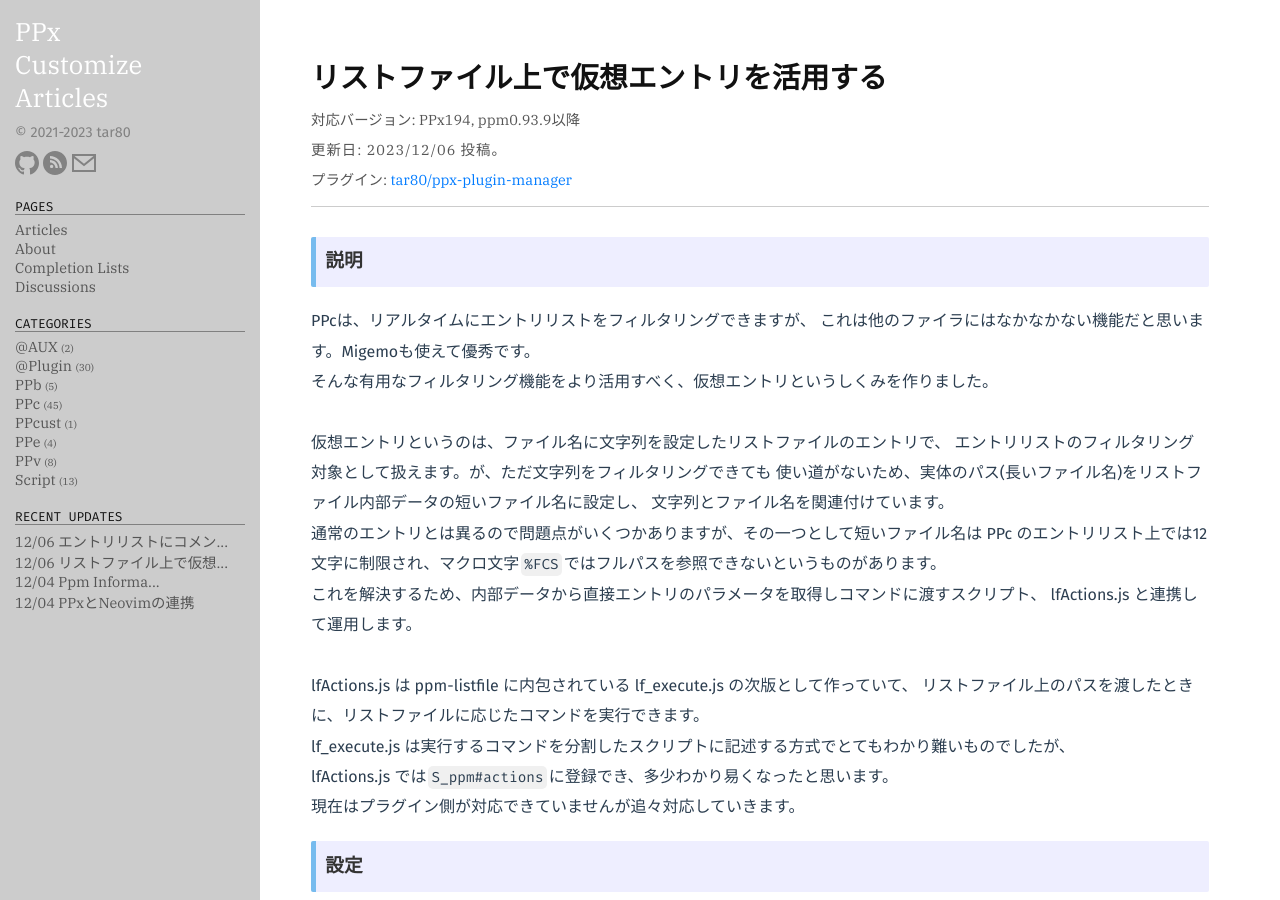
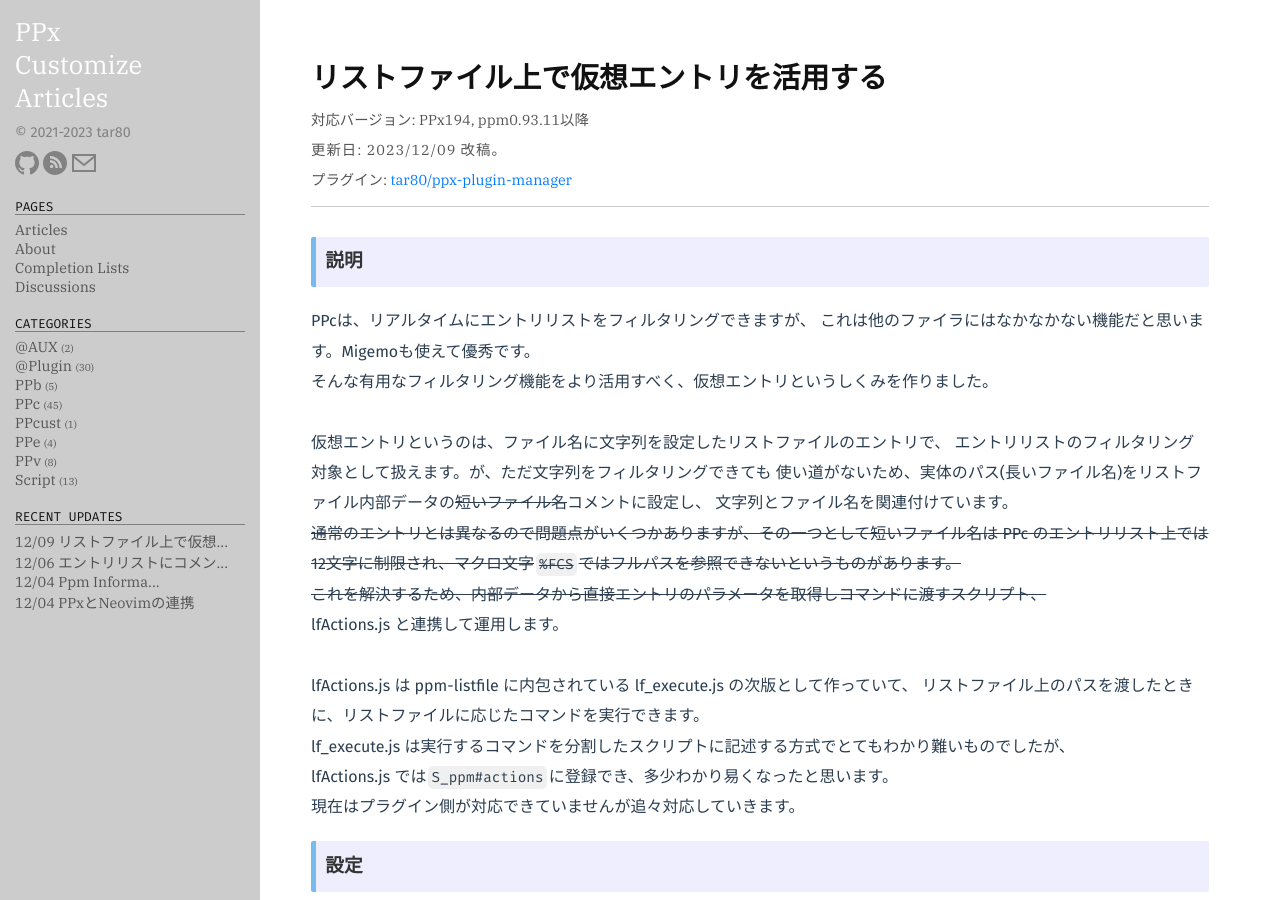
Before and after one commit to tar80/pages-pca, a Jekyll site: the page built from _posts/23-12-06-lf_actions.md, in a window 1280 px wide and 900 px high. Built offline with Jekyll 4.4.1, drawn with Linux system fonts in a browser that asks for light colours; some web fonts are replaced; some of the changed text lies outside the part shown.

Commit message:
Update listfile actions を修正

```diff
--- a/_posts/23-12-06-lf_actions.md
+++ b/_posts/23-12-06-lf_actions.md
@@ -1,9 +1,9 @@
 ---
 layout: post
 title: リストファイル上で仮想エントリを活用する
-version: PPx194, ppm0.93.9以降
-date: 2023-12-06
-comment: 投稿。
+version: PPx194, ppm0.93.11以降
+date: 2023-12-09
+comment: 改稿。
 repository: tar80/ppx-plugin-manager
 categories: PPc @plugin
 ---
@@ -16,11 +16,11 @@
 <BR>
 仮想エントリというのは、ファイル名に文字列を設定したリストファイルのエントリで、
 エントリリストのフィルタリング対象として扱えます。が、ただ文字列をフィルタリングできても
-使い道がないため、実体のパス(長いファイル名)をリストファイル内部データの短いファイル名に設定し、
+使い道がないため、実体のパス(長いファイル名)をリストファイル内部データの~~短いファイル名~~コメントに設定し、
 文字列とファイル名を関連付けています。
-通常のエントリとは異るので問題点がいくつかありますが、その一つとして短いファイル名は
+~~通常のエントリとは異なるので問題点がいくつかありますが、その一つとして短いファイル名は
 PPc のエントリリスト上では12文字に制限され、マクロ文字`%FCS`ではフルパスを参照できないというものがあります。
-これを解決するため、内部データから直接エントリのパラメータを取得しコマンドに渡すスクリプト、
+これを解決するため、内部データから直接エントリのパラメータを取得しコマンドに渡すスクリプト、~~
 lfActions.js と連携して運用します。
 <BR>
 lfActions.js は ppm-listfile に内包されている lf_execute.js の次版として作っていて、
@@ -79,9 +79,9 @@
   パスに空白が含まれるとき`"`で括る、`""`で括る、`\\ `でエスケープするのいずれかを選択できます。
 - 第3引数
   `"0"`以外の値のとき、重複したパスを実行対象に含めます。
-- 第4引数 `"utf8"`(default) | `"utf16le"`
-  リストファイルのエンコードを指定できます。リストファイルを utf16le で
-  生成しているときはこちらも指定してください。
+- ~~第4引数 `"utf8"`(default) | `"utf16le"`
+   リストファイルのエンコードを指定できます。リストファイルを utf16le で
+  生成しているときはこちらも指定してください。~~不要になりました。
 
 複数のエントリがまとめてコマンドに渡されるとき、パスは空白区切りで渡されます。
 
```
Also changed, not shown: other parts of _posts/23-12-06-lf_actions.md (+4 -3 lines).
